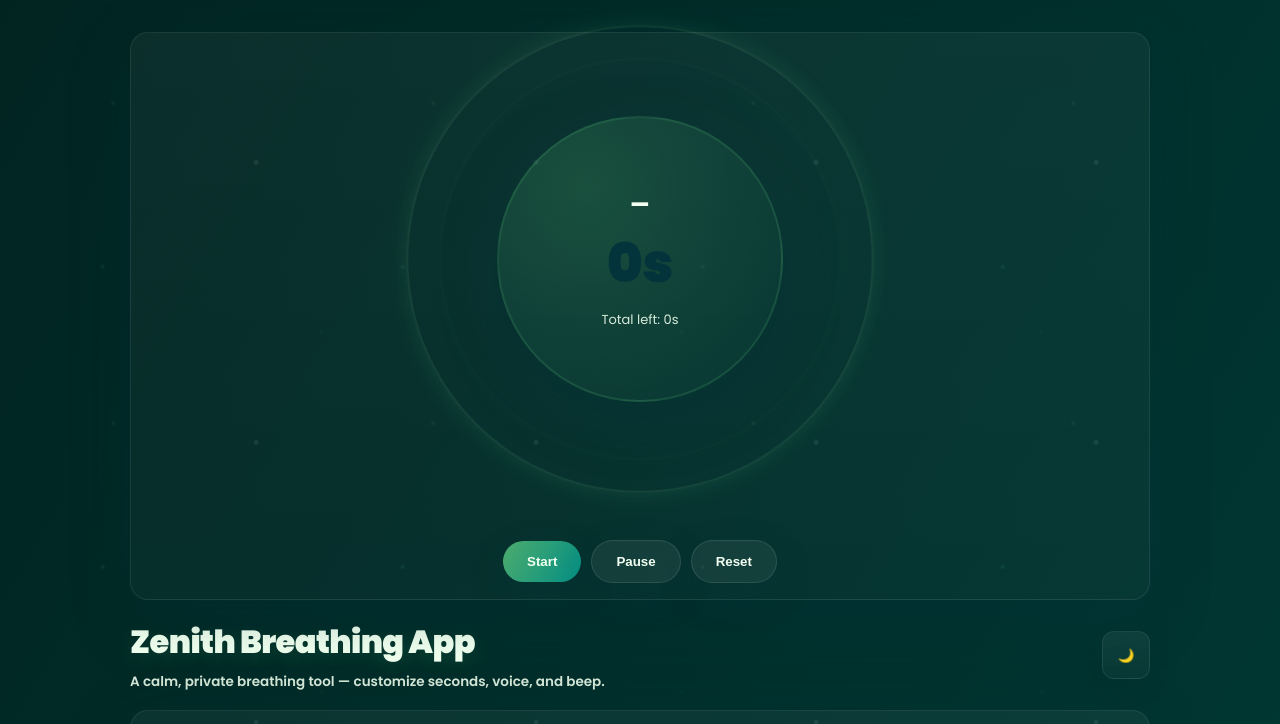
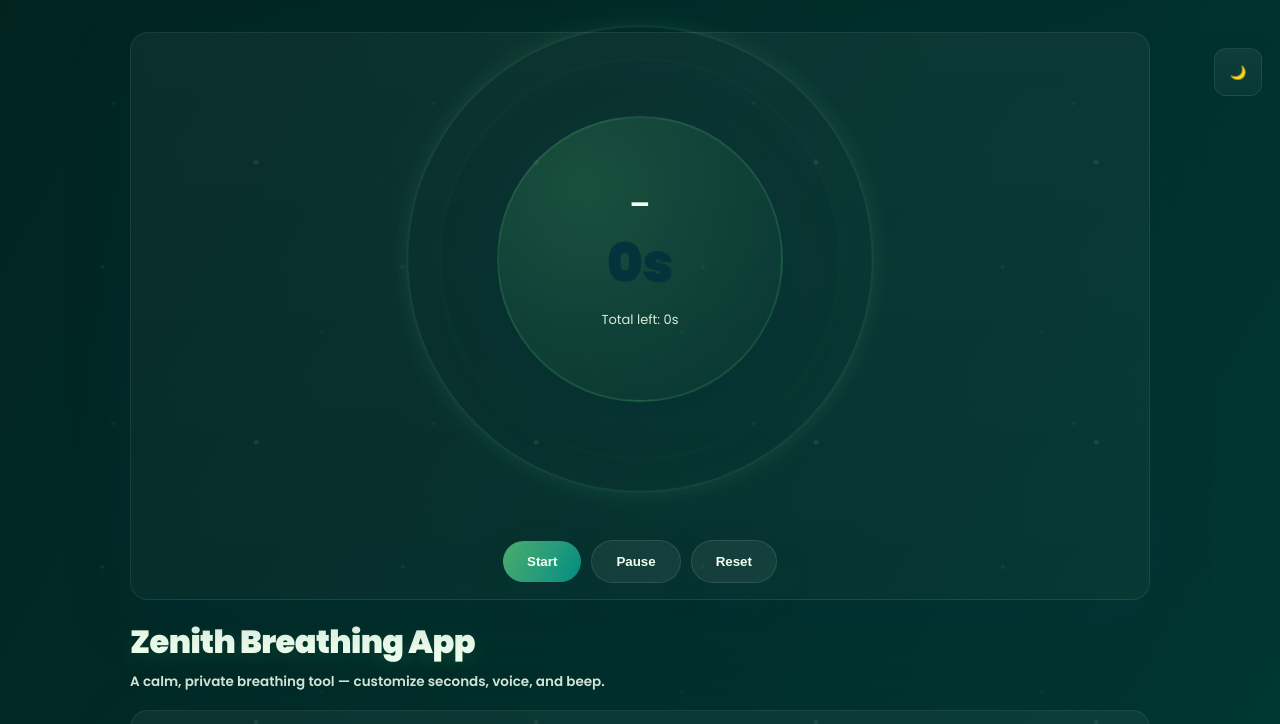
Before and after one commit to Elsayedhawaa/Zenith, a plain HTML site: page index.html in a window 1280 px wide. Shown: the top 724 px of the page. Drawn offline with Linux system fonts and the light colour scheme.

Commit message:
Update index.html

```diff
--- a/index.html
+++ b/index.html
@@ -48,8 +48,12 @@
 
   /* Star background BEHIND content (z-index < 0) and reduced opacity */
  .sky{
-    position:fixed; inset:0; z-index:-1; pointer-events:none;
-    opacity:.45;
+  position: fixed;
+  top: 0; left: 0;
+  width: 100vw; height: 100vh;
+  z-index: 0;
+  pointer-events: none;
+  opacity: .45;
   background:
     radial-gradient(circle at 25% 15%, #C1E6BA33 1.5px, transparent 2px),
     radial-gradient(circle at 78% 38%, #EAF8E74d 1.7px, transparent 2.4px),
@@ -60,6 +64,7 @@
   background-size: 320px 320px, 280px 280px, 300px 300px, 360px 360px, 260px 260px;
   filter: blur(1.0px);
   animation: skyScroll 90s linear infinite;
+
   }
   @keyframes skyScroll {
     0% { background-position: 0 0, 20px 10px, 40px 0, 0 0, -20px 10px; }
@@ -68,10 +73,13 @@
 
   /* App shell */
   .app{
+  position: relative;
+  z-index: 1;
   width:min(1020px,94vw);
   margin: clamp(16px, 4vh, 40px) auto;
   display:flex; flex-direction:column; gap:18px;
 }
+
   .topbar{
     display:flex; align-items:center; justify-content:space-between; gap:12px;
   }
@@ -79,12 +87,16 @@
   .subtitle{ font-size:13.5px; color:rgba(234,248,231,.88); font-weight:600; margin-top:6px; }
 
 .theme-btn{
+  position: fixed;
+  top: 16px; right: 18px;
+  z-index: 2;
   width:48px; height:48px; border-radius:12px; border:1px solid var(--panel-border);
   background: linear-gradient(180deg, rgba(255,255,255,.06), rgba(255,255,255,.03));
   color:var(--accent-4); display:grid; place-items:center; cursor:pointer;
   box-shadow: 0 10px 28px rgba(2,51,54,.22);
   transition: transform .18s, background .22s, border-color .22s, box-shadow .22s;
 }
+
   .theme-btn:hover{ transform: translateY(-2px); background: linear-gradient(180deg, rgba(255,255,255,.08), rgba(255,255,255,.04)); }
 
   /* Panels */
```
Lines whose indentation alone changed are shown as unchanged.
